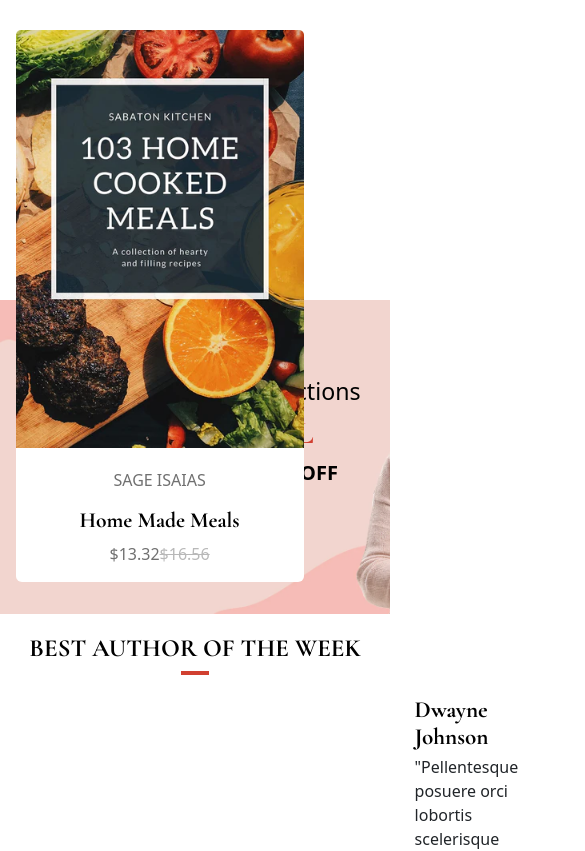
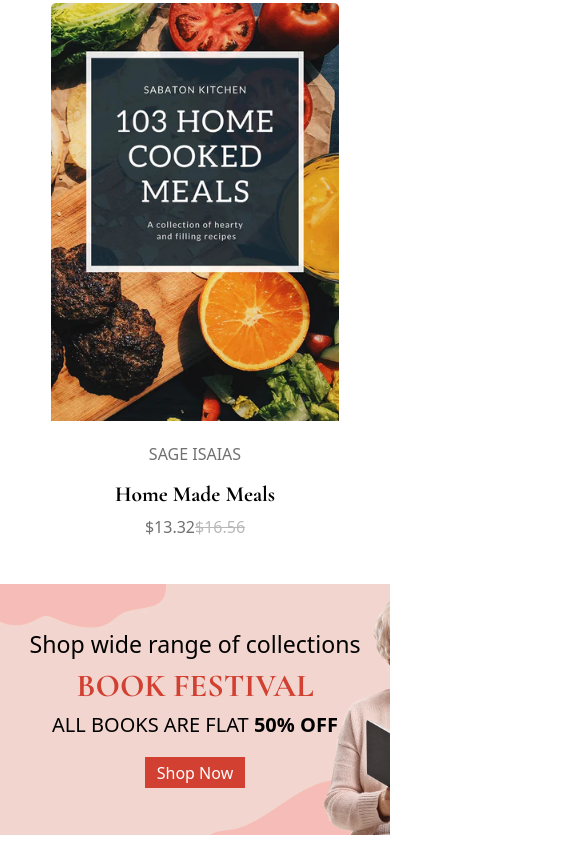
Before and after one commit to soumyyyaaa/Bookify, a React (Create React App) app: page / in a window 390 px wide. Shown: the part 5773-6624 px from the top of the page, 585 px wide, since content can reach past the window. Built offline with nearby package versions, Linux system fonts and the light colour scheme.

Commit message:
Container 5 Home Made Mobile Responsive

```diff
--- a/src/Components/Container4Home.css
+++ b/src/Components/Container4Home.css
@@ -98,10 +98,14 @@
         padding: 5% 4%;
         grid-template-columns: auto;
         gap: 1%;
+        align-items: center;
+        text-align: center;
+        justify-content: center;
     }
 
     .card {
         margin-bottom: 5%;
+        text-align: center;
     }
 
     .card-text {
@@ -112,7 +116,7 @@
     .container8-home {
         padding: 3% 4%;
         display: grid;
-        grid-template-columns: auto auto auto auto;
+        grid-template-columns: auto;
         gap: 2%;
     }
 
--- a/src/Pages/Home.css
+++ b/src/Pages/Home.css
@@ -191,7 +191,9 @@
     }
 
     .container5-home {
-        padding: 20% 0;
+        margin-top: 80%;
+        padding: 12% 0;
+        background-attachment: scroll;
     }
 
 
```
